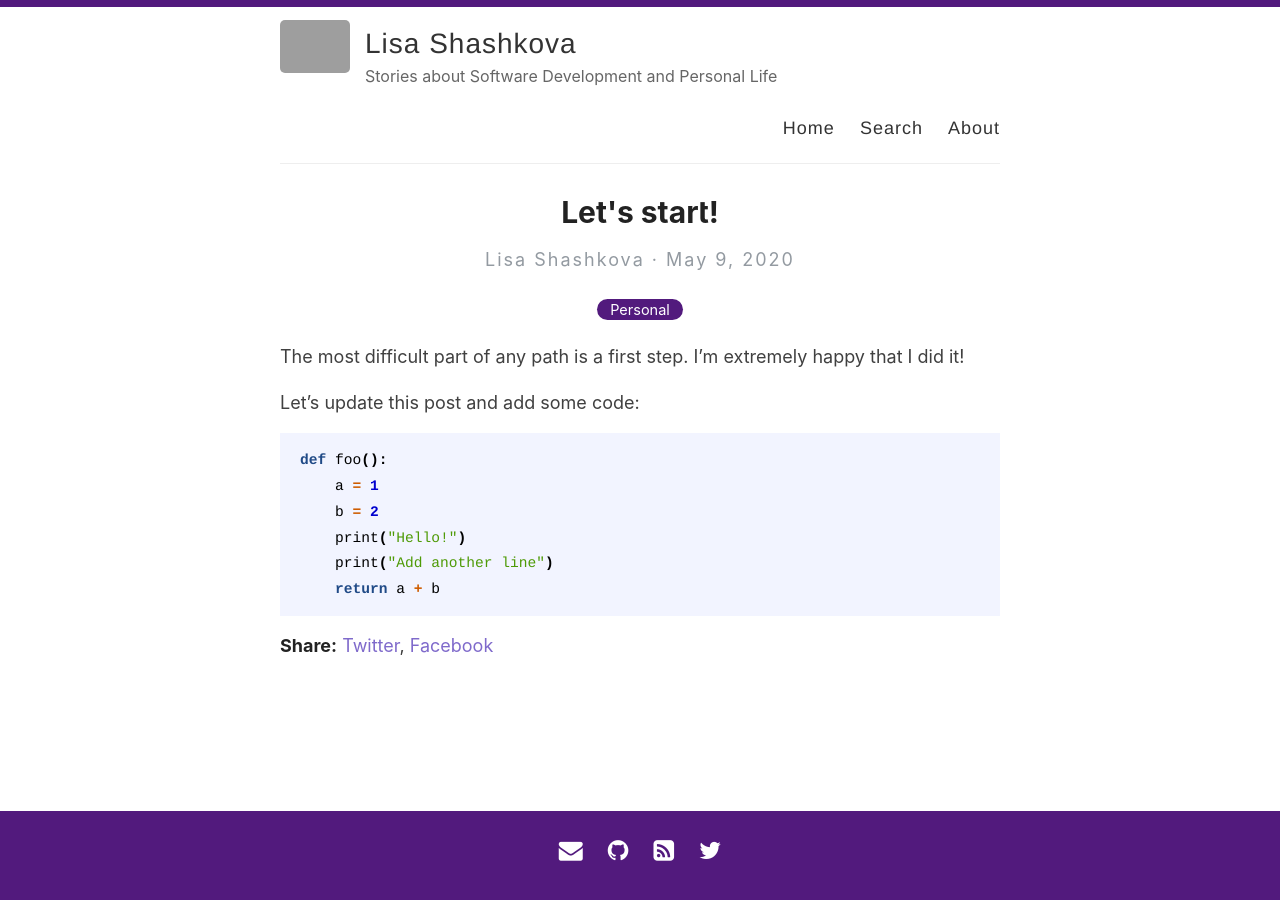
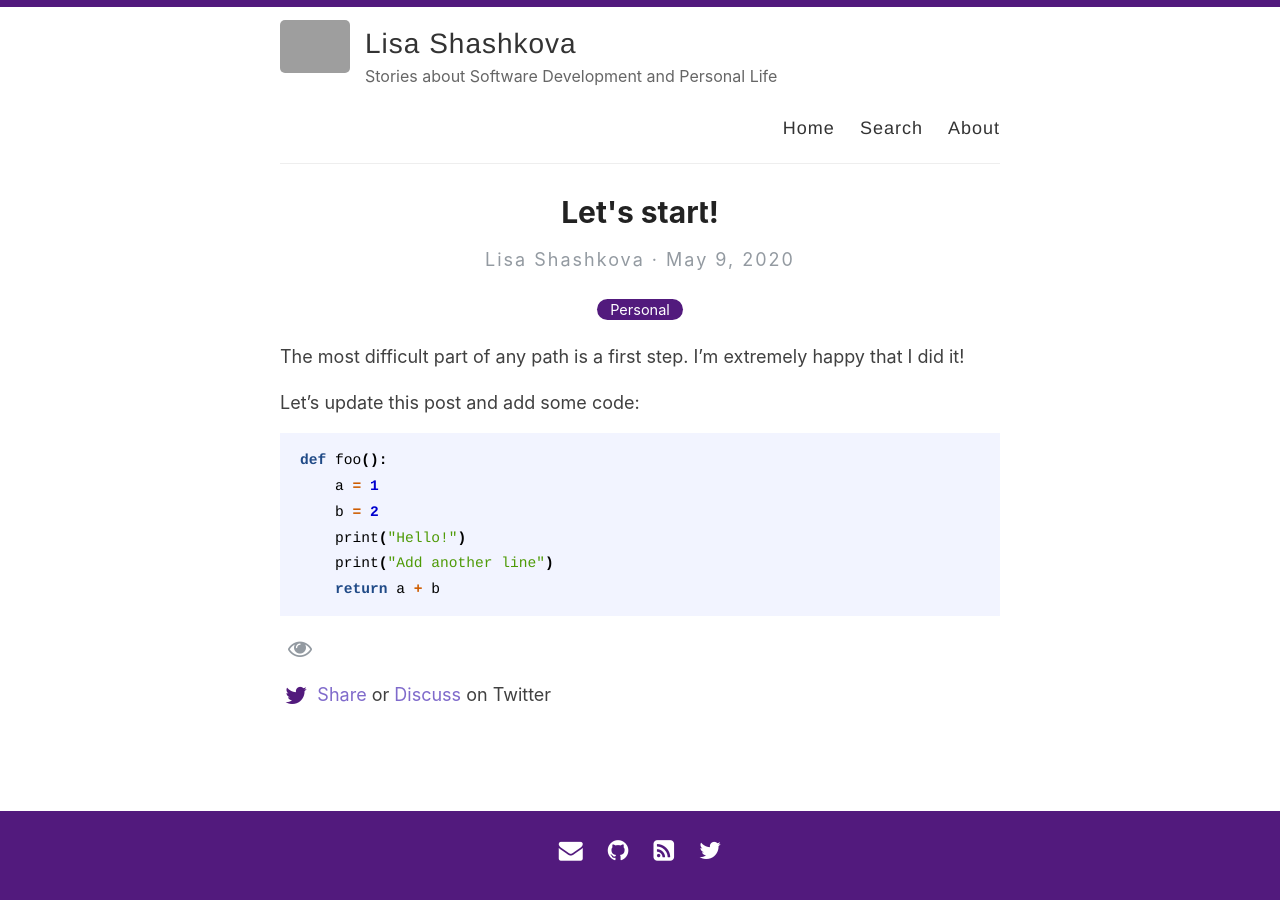
Before and after one commit to Elizaveta239/elizaveta239.github.io, a Jekyll site: the page built from _posts/2020-05-09-lets-start.md, in a window 1280 px wide. Built offline with Jekyll 4.4.1, drawn with Linux system fonts in a browser that asks for light colours; nearby versions of some CDN libraries; grey boxes are pictures that could not be loaded.

Commit message:
Update links and add view button

```diff
--- a/_layouts/post.html
+++ b/_layouts/post.html
@@ -28,7 +28,18 @@ layout: default
   </div>
 
   <div>
-    <p><span class="share-box">Share:</span> <a href="http://twitter.com/share?text={{ page.title }}&url={{site.url}}{{page.url}}" target="_blank">Twitter</a>, <a href="https://www.facebook.com/sharer.php?u={{site.url}}{{page.url}}" target="_blank">Facebook</a></p>
+    <p><i class="fa fa-eye fa-lg" style="padding:8px"></i><span class="views" id="counter"></span></p>
+    <p><i class="fa fa-twitter fa-lg" style="color:#521a7d;padding:5px"></i><span class="share-box"></span> <a href="http://twitter.com/share?text={{ page.title }}&url={{site.url}}{{page.url}}" target="_blank">Share</a> or <a href="https://www.twitter.com/{{ site.footer-links.twitter }}">Discuss</a> on Twitter</p>
+    <script type="text/javascript">
+      function getHits(){
+        var xmlHttp = new XMLHttpRequest();
+        xmlHttp.open("GET", 'https://hitcounter.pythonanywhere.com/count', false);
+        xmlHttp.send(null);
+        count = xmlHttp.responseText;
+        document.getElementById("counter").innerText += count;
+      }
+      window.onload=getHits();
+    </script>
   </div>
 
   <!--<div class="date">
--- a/_sass/_social-icons.scss
+++ b/_sass/_social-icons.scss
@@ -79,3 +79,8 @@ $default-color: white;
   padding: 10px;
   @include social-media-icon($rss-color, $icon-transition-time);
 }
+
+.fa-eye {
+  padding: 10px;
+  color: $midGray;
+}
--- a/_sass/_variables.scss
+++ b/_sass/_variables.scss
@@ -11,6 +11,7 @@ $black: #000;
 $darkerGray: #222;
 $darkGray: #333;
 $gray: #666;
+$midGray: #939aa1;
 $lightGray: #eee;
 $lightBlue: #b6d9fc;
 $violet: #521a7d;
--- a/assets/style.scss
+++ b/assets/style.scss
@@ -154,6 +154,10 @@ table tr td :last-child {
 .share-box {
   font-weight: bold;
   color: #222;
+}
+
+.views {
+  color: $midGray;
 }
 
 span[data-pullquote] {
@@ -465,13 +469,13 @@ body:after {
 
 .author_title{
   text-align: center;
-  color: #939aa1;
+  color: $midGray;
   letter-spacing: 2px;
 }
 
 .post_date{
   text-align: center;
-  color: #939aa1;
+  color: $midGray;
 }
 
 .cd-container a {
```
